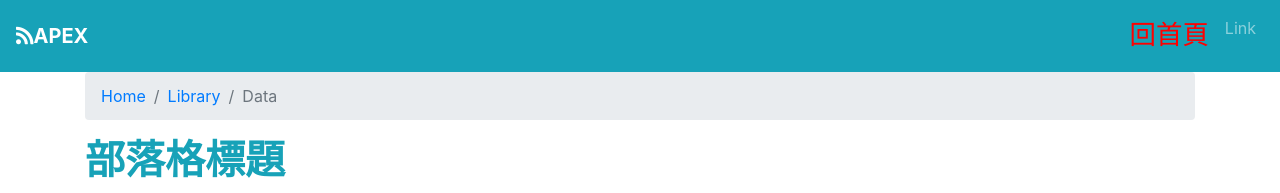
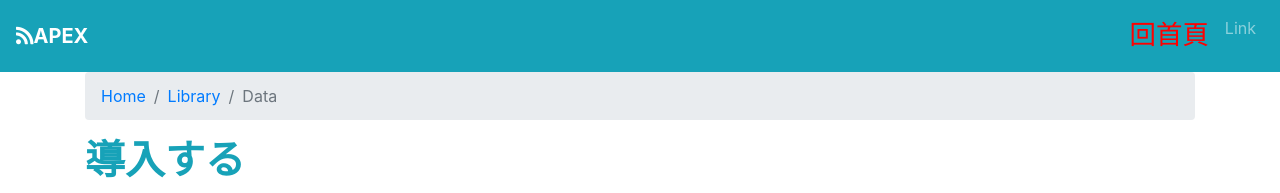
Before and after one commit to RSVP-ARASHI/1110932016, a plain HTML site: page 部落格.html in a window 1280 px wide. Shown: the top 193 px of the page. Drawn offline with nearby package versions, Linux system fonts and the light colour scheme.

Commit message:
Add files via upload

```diff
--- a/部落格.html
+++ b/部落格.html
@@ -40,7 +40,7 @@
 </div>
 </nav>
 <div class="container">
-<h1 class="test-info font-weight-bold" style="color: #17A2B8;">部落格標題</h1>
+<h1 class="test-info font-weight-bold" style="color: #17A2B8;">導入する</h1>
 <small>
 	<span class="mr-3"><i class="fa fa-user text-info"></i>林岑諺</span>
 	<span class="mr-3"><i class="fa fa-clock text-info"></i>2000-01-17 10:13:00</span>
```
